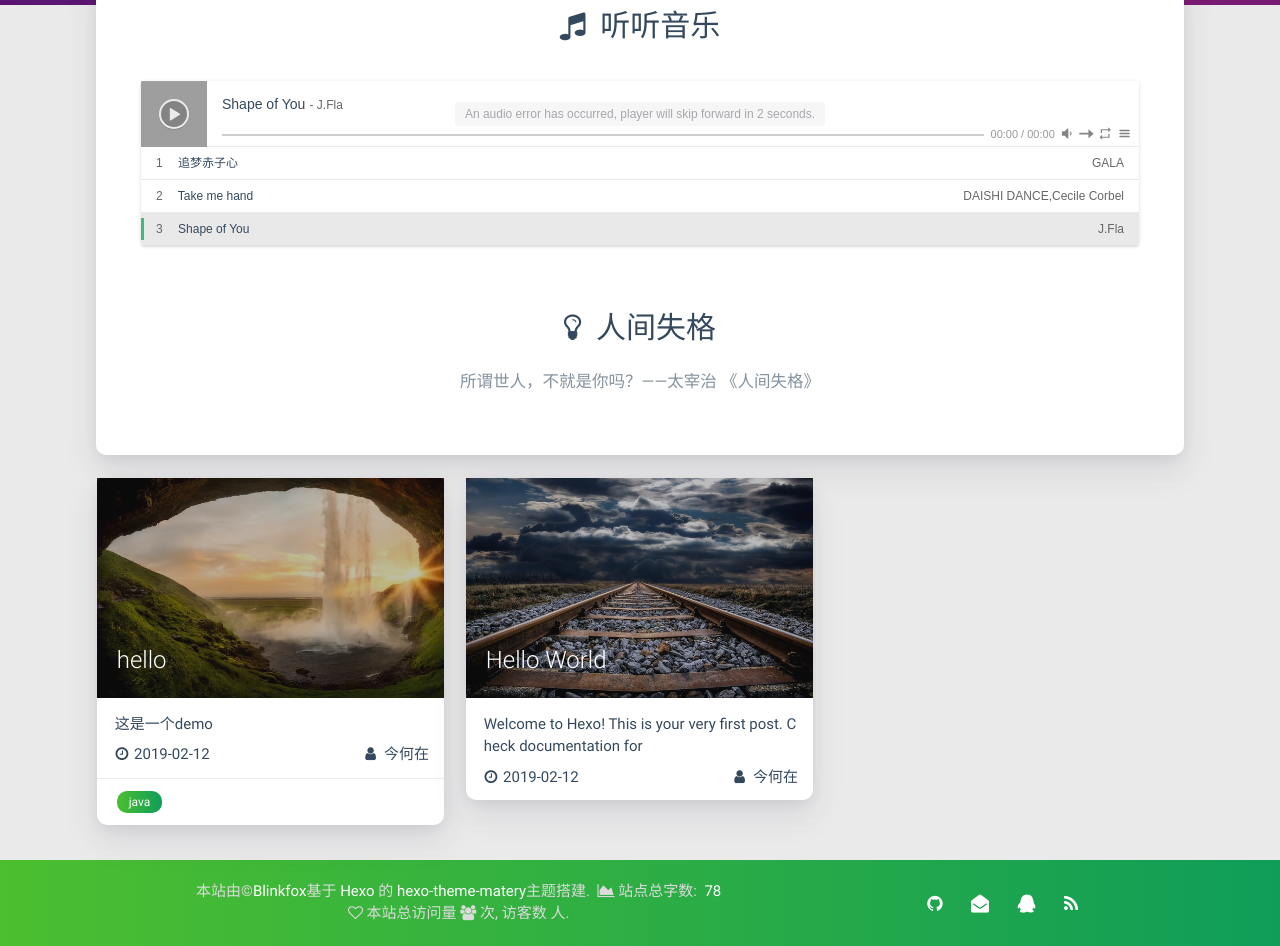
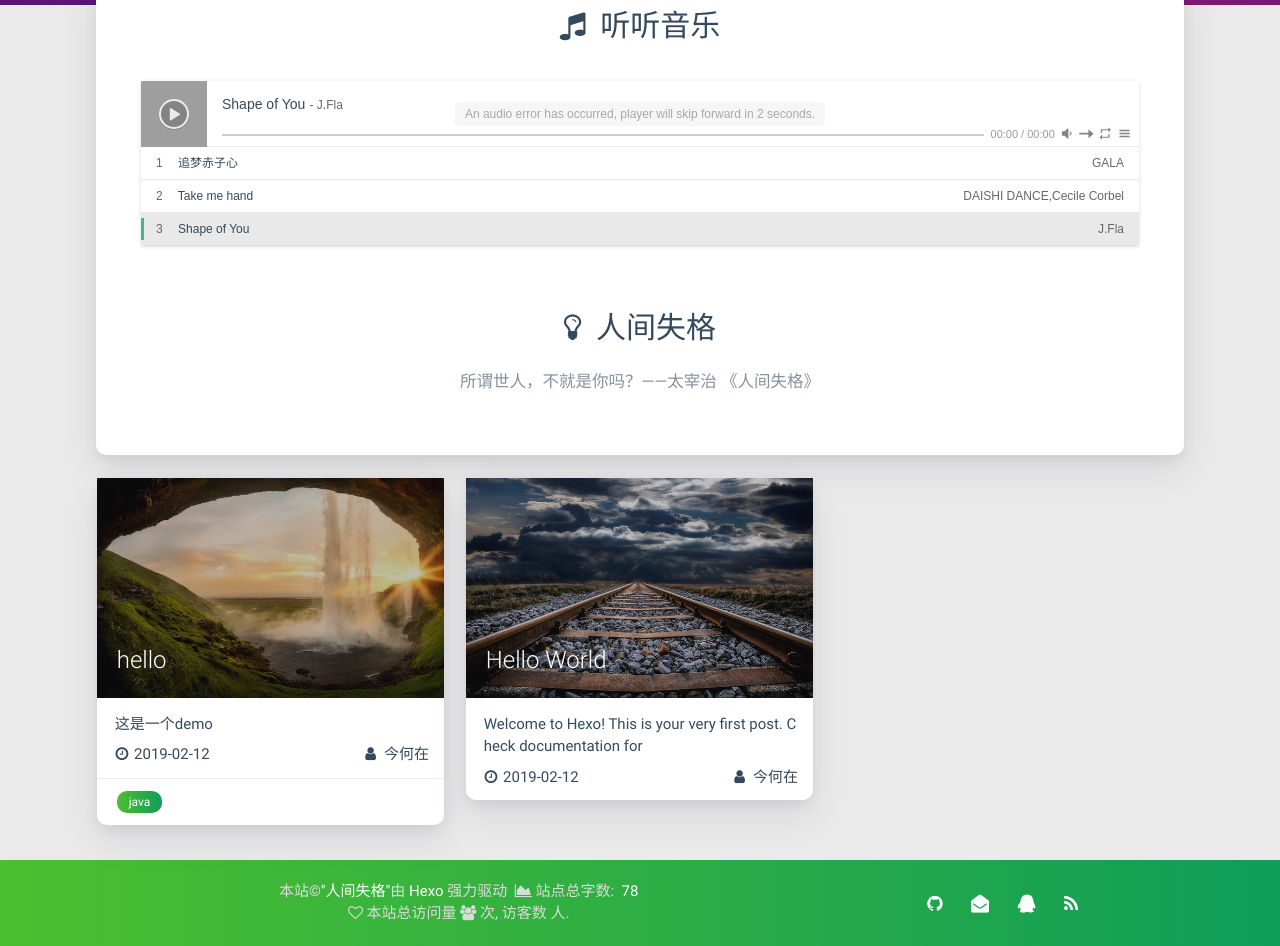
Before and after one commit to dengshuqiang/dengshuqiang.github.io, a plain HTML site: page index.html in a window 1280 px wide. Shown: the part 795-1741 px from the top of the page. Drawn offline with Linux system fonts and the light colour scheme; some packages are replaced by stand-ins of ours; grey boxes are pictures that could not be loaded; a script that the page names is missing.

Commit message:
Site updated: 2019-02-12 20:40:03

```diff
--- a/index.html
+++ b/index.html
@@ -508,9 +508,8 @@ $(function () {
 <footer class="page-footer bg-color">
     <div class="container row center-align">
         <div class="col s12 m8 l8 copy-right">
-            本站由&copy;<a href="https://blinkfox.github.io/" target="_blank">Blinkfox</a>基于
-            <a href="https://hexo.io/" target="_blank">Hexo</a> 的
-            <a href="https://github.com/blinkfox/hexo-theme-matery" target="_blank">hexo-theme-matery</a>主题搭建.
+            本站&copy;<a href="dengshuqiang.github.io" target="_blank">"人间失格"</a>由
+            <a href="https://hexo.io/" target="_blank">Hexo</a> 强力驱动
 
 
                 &nbsp;<i class="fa fa-area-chart"></i>&nbsp;站点总字数:&nbsp;
```
Also changed, not shown: 2019/02/12/hello-world/index.html (+2 -3 lines), 2019/02/12/hello/index.html (+2 -3 lines), about/index.html (+2 -3 lines), archives/2019/02/index.html (+2 -3 lines), archives/2019/index.html (+2 -3 lines), archives/index.html (+2 -3 lines), categories/index.html (+2 -3 lines), friends/index.html (+2 -3 lines), tags/index.html (+2 -3 lines), tags/java/index.html (+2 -3 lines).
